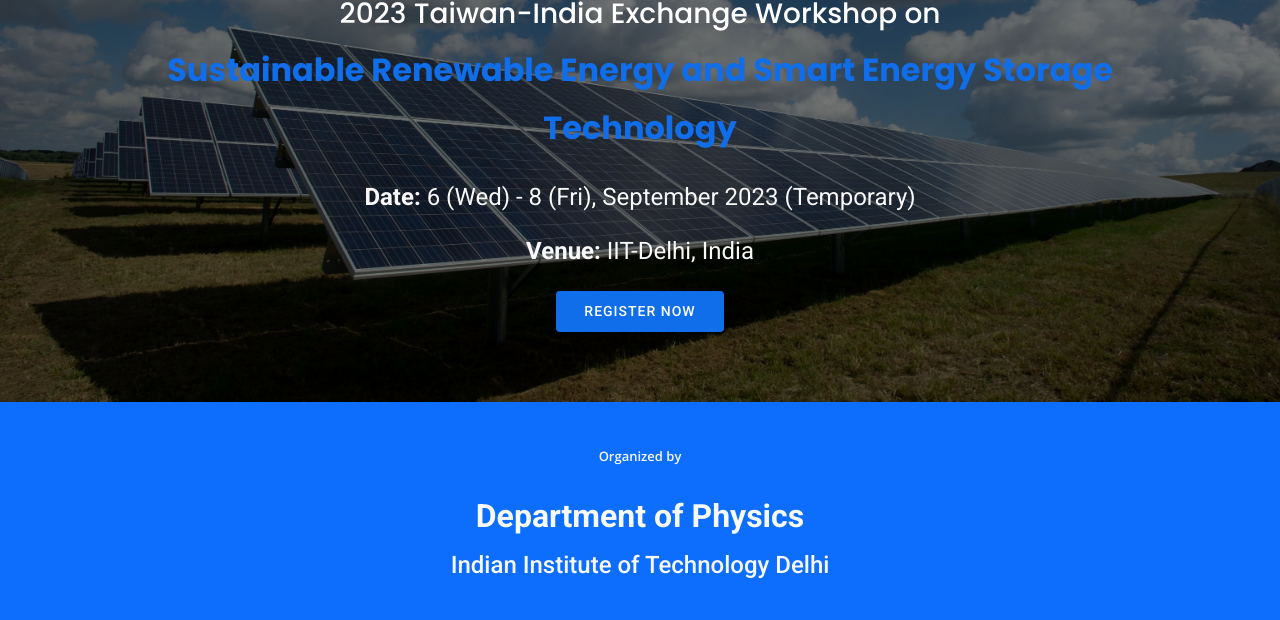
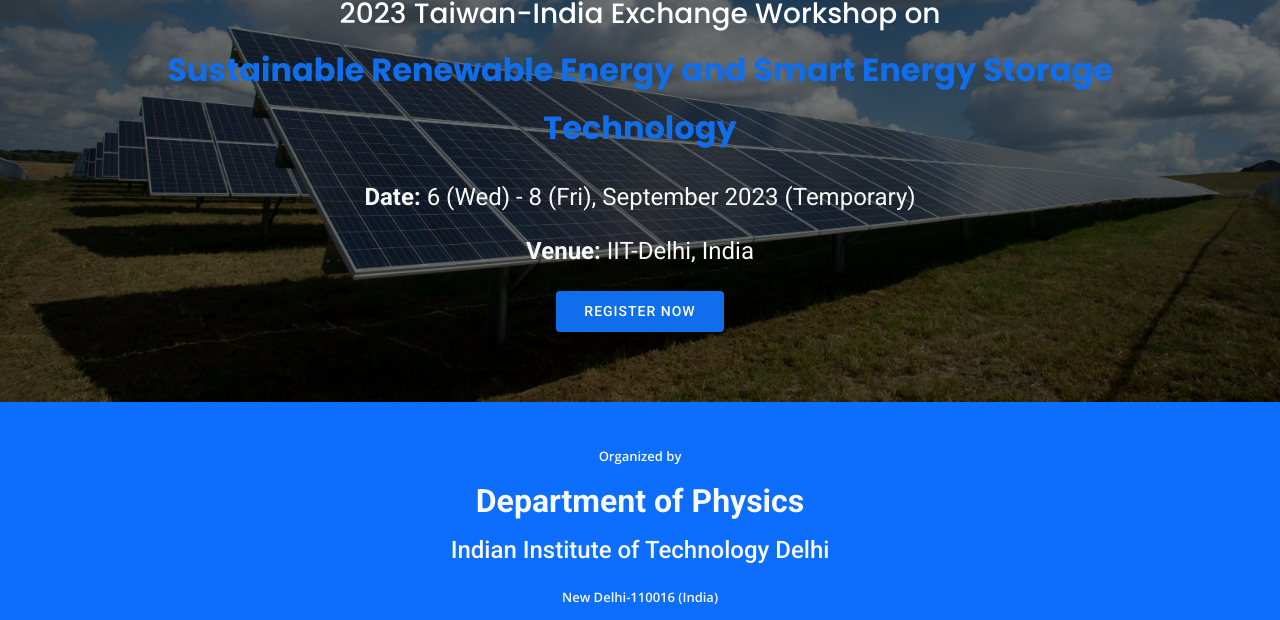
Before and after one commit to SaurabhTiwari4093/ICCNTSD-Backend, a website: page client/index.html in a window 1280 px wide. Shown: the part 324-944 px from the top of the page. Drawn offline with nearby package versions, Linux system fonts and the light colour scheme.

Commit message:
Updated margin

```diff
--- a/client/index.html
+++ b/client/index.html
@@ -85,10 +85,10 @@
       <div class="container" data-aos="zoom-in">
 
         <div class="section-title">
-          <p>Organized by</p>
-          <h3>Department of Physics</h3>
+          <p style="margin-bottom: 0px;">Organized by</p>
+          <h3 style="margin-top: 0px;">Department of Physics</h3>
           <h4 class="mt-3">Indian Institute of Technology Delhi</h4>
-          <p>New Delhi - 110016 (India)</p>
+          <p style="margin-top: 0px;">New Delhi-110016 (India)</p>
         </div>
 
       </div>
```
